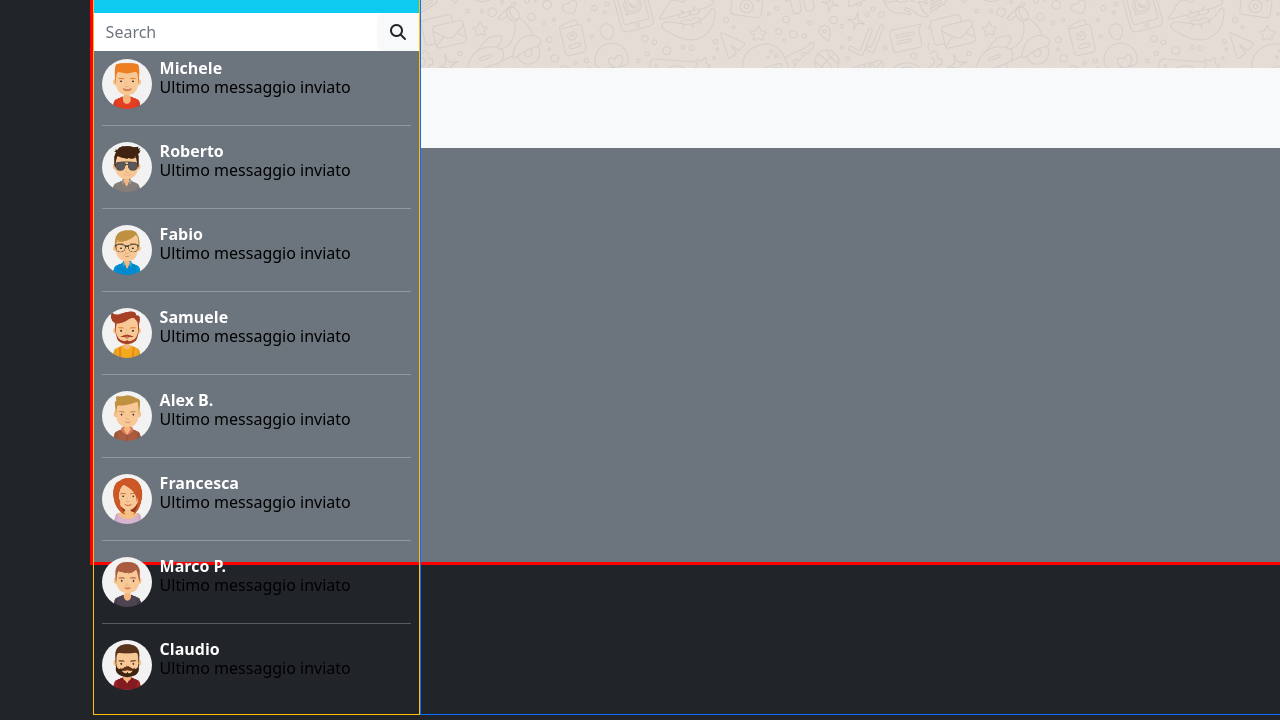
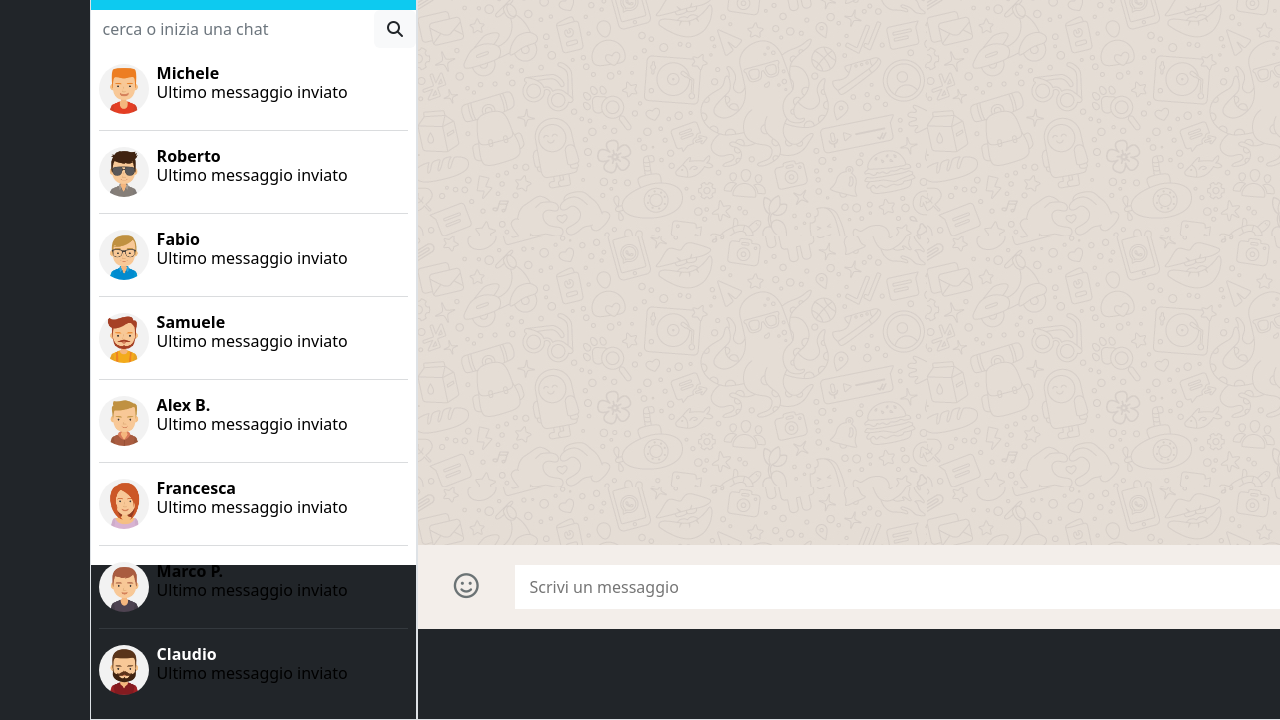
Before and after one commit to marcopisani002/vue-boolzapp, a plain HTML site: page index.html in a window 1280 px wide. Shown: the part 235-955 px from the top of the page. Drawn offline with nearby package versions, Linux system fonts and the light colour scheme.

Commit message:
add section "insert-message"/problema overflow parte sx

```diff
--- a/css/style.css
+++ b/css/style.css
@@ -1,17 +1,15 @@
 .sec1{
-background-color: rgba(7, 202, 7, 0.178);
+background-color: rgb(16, 70, 16);
     height: 6rem;
 }
 
 .cont-mess{
 z-index: 1;
 color: white;
-border: 3px solid red;
 position: absolute;
 top: 10%;
-align-items: center;
 left: 7%;
-max-height: 90vh;
+height: 90vh;
 
 }
 .img-icon{
@@ -31,6 +29,7 @@ max-height: 90vh;
     flex-grow: 1;
     overflow: auto;
     padding-top: 5rem;
+    height: 70vh;
 
 }
 .bottom-navbar {
@@ -39,7 +38,7 @@ max-height: 90vh;
     justify-content: space-between;
     flex-shrink: 0;
     height: 80px;
-
+    z-index: 1;
    overflow: hidden;
 
 
@@ -48,3 +47,37 @@ max-height: 90vh;
     margin-left:45rem;
 
 }
+
+
+
+
+.insert-message-container {
+    background-color: rgb(243,238,234);
+    padding: 20px 0;
+}
+.insert-message-container .icons-container {
+    flex-basis: 10%;
+    margin: 0 auto;
+}
+
+.insert-message-container .input-container {
+    flex-basis: 80%;
+    margin: 0 auto;
+}
+
+.insert-message-container input {
+    width: 100%;
+    padding: 10px 0 10px 15px;
+    border: none;
+}
+
+.area-chat .name-foto-container .icons-container i {
+    font-size: 25px;
+    padding: 0 5px;
+    color: rgb(177,177,177)
+}
+
+.insert-message-container .icons-container i {
+    font-size: 25px;
+    color: rgb(107,115,117)
+}
--- a/index.html
+++ b/index.html
@@ -24,10 +24,10 @@
         </section>
         <div class="container  ">
 
-            <div class="cont-mess bg-secondary  ">
+            <div class="cont-mess bg-white  ">
                 <!-- sezione 1 lista persone -->
                 <div class="d-flex ">
-                    <div class="border border-warning">
+                    <div class="border ">
                         <!-- navbar -->
                         <nav class="navbar navbar-expand-lg bg-light">
                             <div class="container-fluid ">
@@ -79,77 +79,79 @@
                         <!-- SEARCH chat section  -->
                         <section class="bg-white">
                             <form class="d-flex" role="search">
-                                <input class="form-control border-0 " type="search" placeholder="Search"
+                                <input class="form-control border-0 " type="search" placeholder="cerca o inizia una chat"
                                     aria-label="Search">
-                                <button class="btn bg-light " type="button"><i
+                                <button class="btn bg-light  " type="button"><i
                                         class="fa-solid fa-magnifying-glass"></i></button>
+
                             </form>
+
                         </section>
                         <!-- contact's chat section  -->
                         <section class=" d-flex flex-column">
-                            <div class=" p-2 flex-grow-1 overflow-auto">
+                            <div class=" p-2 middle-section  " v-for="(amici,i)in contatti">
 
-                                <ul class="mar-neg-sx">
+                                <ul class="mar-neg-sx mt-2 ">
 
                                     <li class="list-unstyled d-flex">
                                         <img class="img-icon rounded-circle" src="img/avatar_1.jpg" alt="">
-                                        <h6 class="fw-bold ms-2 ">Michele
+                                        <h6 class="fw-bold ms-2  text-black">Michele
                                             <br><span class="text-black fw-lighter">Ultimo messaggio inviato</span>
                                         </h6>
 
                                     </li>
-                                    <hr>
+                                    <hr class="text-secondary">
                                     <li class="list-unstyled d-flex">
                                         <img class="img-icon rounded-circle" src="img/avatar_2.jpg" alt="">
-                                        <h6 class="fw-bold ms-2 ">Roberto
+                                        <h6 class="fw-bold ms-2 text-black">Roberto
                                             <br><span class="text-black fw-lighter">Ultimo messaggio inviato</span>
                                         </h6>
 
                                     </li>
-                                    <hr>
+                                    <hr class="text-secondary">
                                     <li class="list-unstyled d-flex">
                                         <img class="img-icon rounded-circle" src="img/avatar_3.jpg" alt="">
-                                        <h6 class="fw-bold ms-2 ">Fabio
+                                        <h6 class="fw-bold ms-2 text-black ">Fabio
                                             <br><span class="text-black fw-lighter">Ultimo messaggio inviato</span>
                                         </h6>
 
                                     </li>
-                                    <hr>
+                                    <hr class="text-secondary">
                                     <li class="list-unstyled d-flex">
                                         <img class="img-icon rounded-circle" src="img/avatar_4.jpg" alt="">
-                                        <h6 class="fw-bold ms-2 ">Samuele
+                                        <h6 class="fw-bold ms-2 text-black ">Samuele
                                             <br><span class="text-black fw-lighter">Ultimo messaggio inviato</span>
                                         </h6>
 
                                     </li>
-                                    <hr>
+                                    <hr class="text-secondary">
                                     <li class="list-unstyled d-flex">
                                         <img class="img-icon rounded-circle" src="img/avatar_5.jpg" alt="">
-                                        <h6 class="fw-bold ms-2 ">Alex B.
+                                        <h6 class="fw-bold ms-2 text-black ">Alex B.
                                             <br><span class="text-black fw-lighter">Ultimo messaggio inviato</span>
                                         </h6>
 
                                     </li>
-                                    <hr>
+                                    <hr class="text-secondary">
                                     <li class="list-unstyled d-flex">
                                         <img class="img-icon rounded-circle" src="img/avatar_6.jpg" alt="">
-                                        <h6 class="fw-bold ms-2 ">Francesca
+                                        <h6 class="fw-bold ms-2 text-black">Francesca
                                             <br><span class="text-black fw-lighter">Ultimo messaggio inviato</span>
                                         </h6>
 
                                     </li>
-                                    <hr>
+                                    <hr class="text-secondary">
                                     <li class="list-unstyled d-flex">
                                         <img class="img-icon rounded-circle" src="img/avatar_7.jpg" alt="">
-                                        <h6 class="fw-bold ms-2 ">Marco P.
+                                        <h6 class="fw-bold ms-2  text-black">Marco P.
                                             <br><span class="text-black fw-lighter">Ultimo messaggio inviato</span>
                                         </h6>
 
                                     </li>
-                                    <hr>
+                                    <hr class="text-secondary">
                                     <li class="list-unstyled d-flex">
                                         <img class="img-icon rounded-circle" src="img/avatar_8.jpg" alt="">
-                                        <h6 class="fw-bold ms-2 ">Claudio
+                                        <h6 class="fw-bold ms-2  ">Claudio
                                             <br><span class="text-black fw-lighter">Ultimo messaggio inviato</span>
                                         </h6>
 
@@ -163,7 +165,7 @@
                             </div>
                         </section>
                     </div>
-                    <div class="border border-primary  ">
+                    <div class="border  ">
                         <nav class="navbar navbar-expand-lg bg-light">
                             <div class="container-fluid">
                                 <a class="navbar-brand" href="#">
@@ -206,10 +208,19 @@
 
 
 
+
                         </div>
 
-                        <div class="bottom-navbar bg-light">
-
+                        <div class="insert-message-container d-flex align-items-center">
+                            <div class="icons-container text-center">
+                                <i class="fa-regular fa-face-smile"></i>
+                            </div>
+                            <div class="input-container text-center">
+                                <input type="text" name="" id="" placeholder="Scrivi un messaggio">
+                            </div>
+                            <div class="icons-container text-center">
+                                <i class="fa-solid fa-microphone"></i>
+                            </div>
                         </div>
 
                     </div>
--- a/js/main.js
+++ b/js/main.js
@@ -7,7 +7,87 @@ const app = createApp({
     data() {
 
         return {
-
+            contatti: [
+                {
+                    name: 'Michele',
+                    avatar: '_1',
+                    visible: true,
+                    messages: [{
+                      date: '10/01/2020 15:30:55',
+                      message: 'Hai portato a spasso il cane?',
+                      status: 'sent'
+                    },
+                    {
+                      date: '10/01/2020 15:50:00',
+                      message: 'Ricordati di dargli da mangiare',
+                      status: 'sent'
+                    },
+                    {
+                      date: '10/01/2020 16:15:22',
+                      message: 'Tutto fatto!',
+                      status: 'received'
+                    }
+                    ],
+                  },
+                  {
+                    name: 'Fabio',
+                    avatar: '_2',
+                    visible: true,
+                    messages: [{
+                      date: '20/03/2020 16:30:00',
+                      message: 'Ciao come stai?',
+                      status: 'sent'
+                    },
+                    {
+                      date: '20/03/2020 16:30:55',
+                      message: 'Bene grazie! Stasera ci vediamo?',
+                      status: 'received'
+                    },
+                    {
+                      date: '20/03/2020 16:35:00',
+                      message: 'Mi piacerebbe ma devo andare a fare la spesa.',
+                      status: 'received'
+                    }
+                    ],
+                  },
+                  {
+                    name: 'Samuele',
+                    avatar: '_3',
+                    visible: true,
+                    messages: [{
+                      date: '28/03/2020 10:10:40',
+                      message: 'La Marianna va in campagna',
+                      status: 'received'
+                    },
+                    {
+                      date: '28/03/2020 10:20:10',
+                      message: 'Sicuro di non aver sbagliato chat?',
+                      status: 'sent'
+                    },
+                    {
+                      date: '28/03/2020 16:15:22',
+                      message: 'Ah scusa!',
+                      status: 'received'
+                    }
+                    ],
+                  },
+                  {
+                    name: 'Luisa',
+                    avatar: '_4',
+                    visible: true,
+                    messages: [{
+                      date: '10/01/2020 15:30:55',
+                      message: 'Lo sai che ha aperto una nuova pizzeria?',
+                      status: 'sent'
+                    },
+                    {
+                      date: '10/01/2020 15:50:00',
+                      message: 'Si, ma preferirei andare al cinema',
+                      status: 'received'
+                    }
+                    ],
+                  },
+            ],
 
 
         };
```
